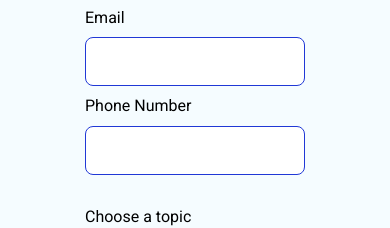
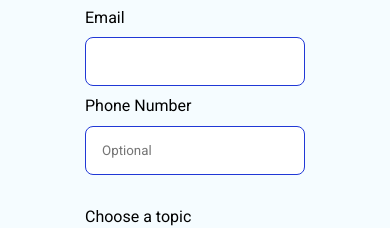
Before and after one commit to ali-naqvi8062/portfolio-website, a React (Create React App) app: page / in a window 390 px wide. Shown: the part 5668-5896 px from the top of the page. Built offline with nearby package versions, Linux system fonts and the light colour scheme.

Commit message:
Change phone number field to optional

```diff
--- a/src/Pages/Home/ContactMe.jsx
+++ b/src/Pages/Home/ContactMe.jsx
@@ -59,6 +59,7 @@ export default function ContactMe() {
               className="contact--input text-md"
               name="phoneNumber"
               id="phone-number"
+              placeholder="Optional"
             />
           </label>
         </div>
```
